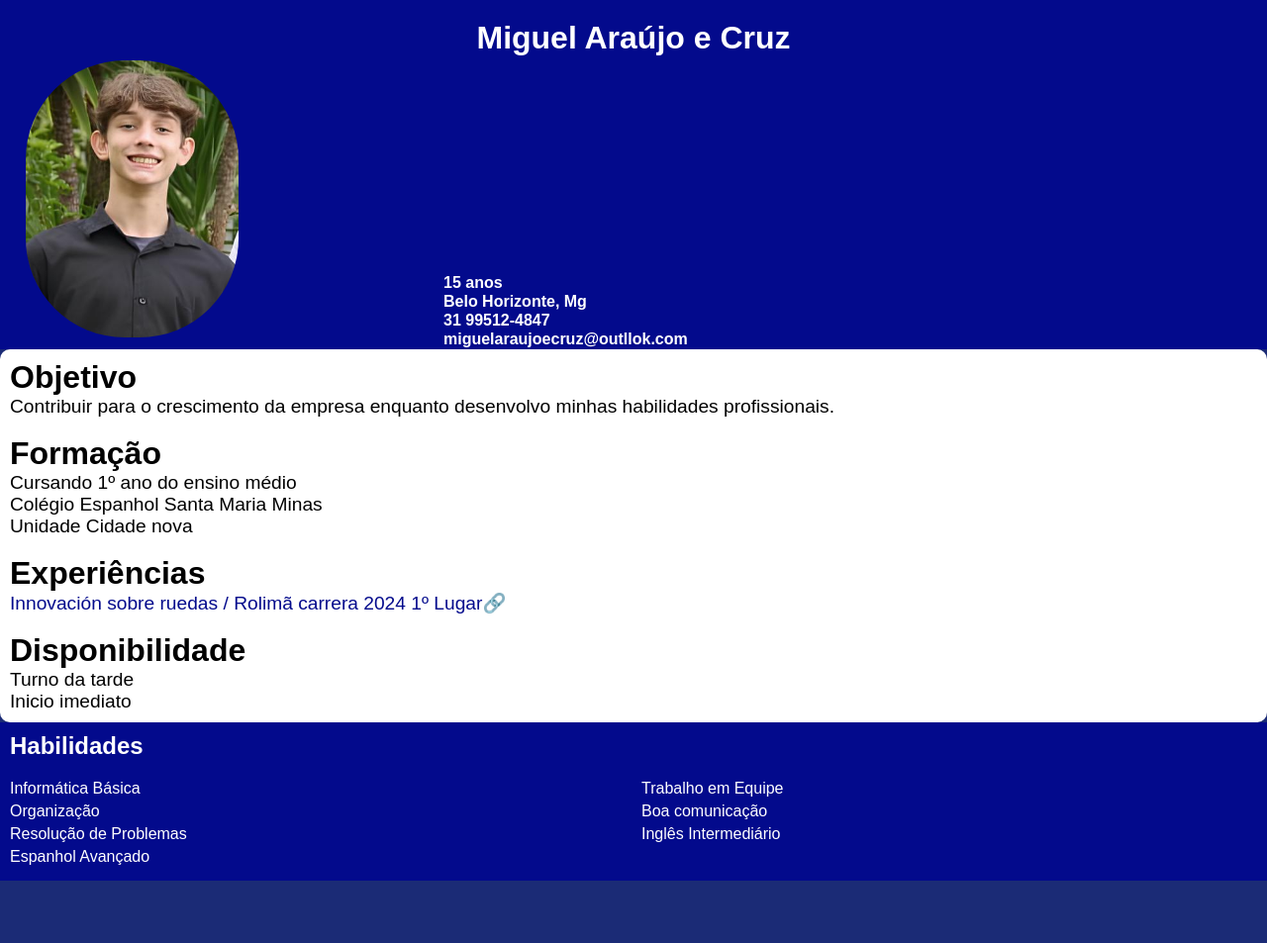
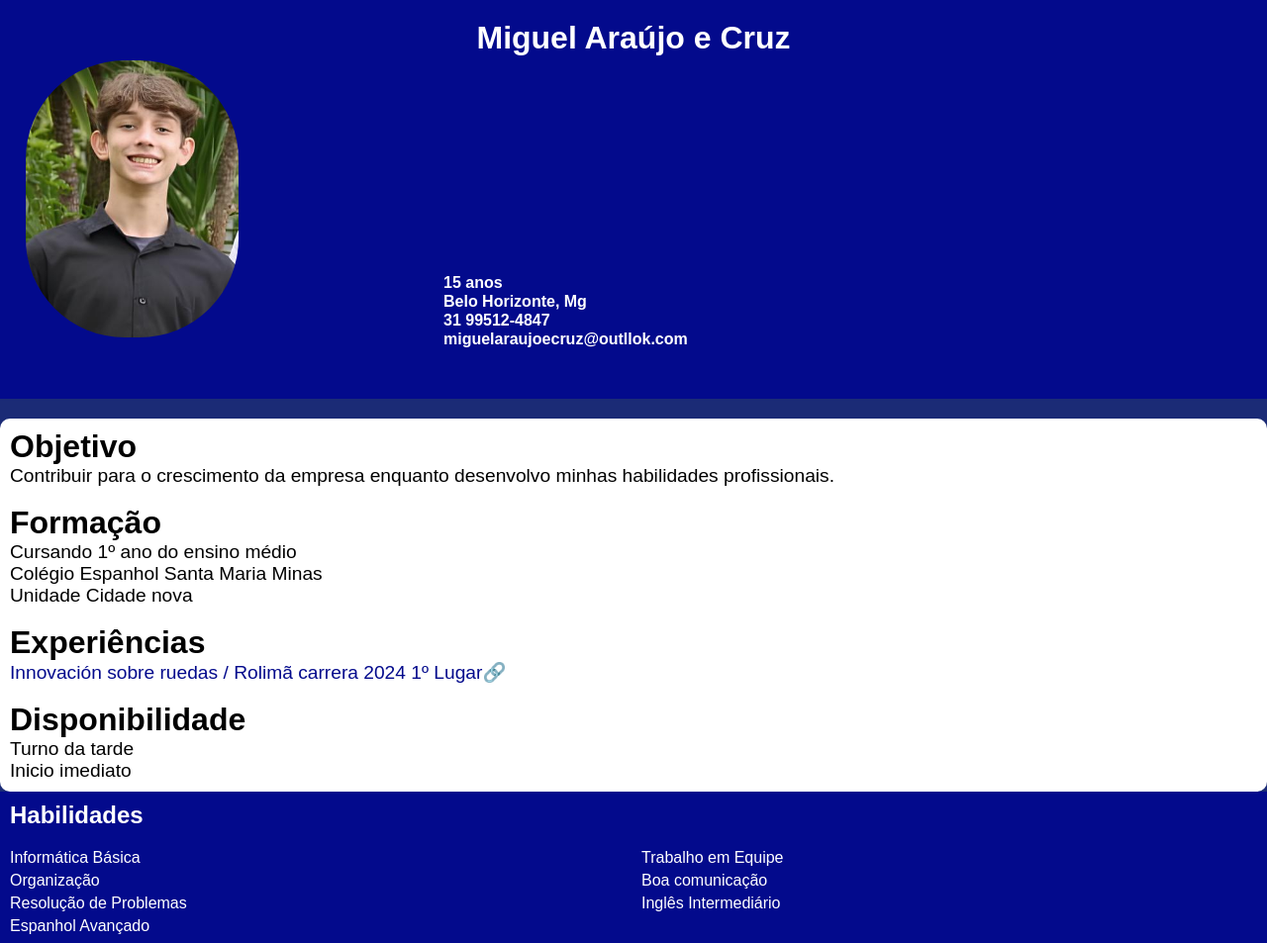
Before and after one commit to felipeFalbuquerque/Curriculo-Miguel, a plain HTML site: page index.html in a window 1280 px wide. Shown: the whole page at 99% size. Before the commit the page ends 890 px from the top, so only its background shows below. Drawn offline with Linux system fonts and the light colour scheme.

Commit message:
Update index.html

```diff
--- a/index.html
+++ b/index.html
@@ -45,6 +45,8 @@
         header {
             background-color: #030A8C;
             min-width: 320px;
+            padding-bottom: 50px;
+            margin-bottom: 20px;
 
         }
 
```
